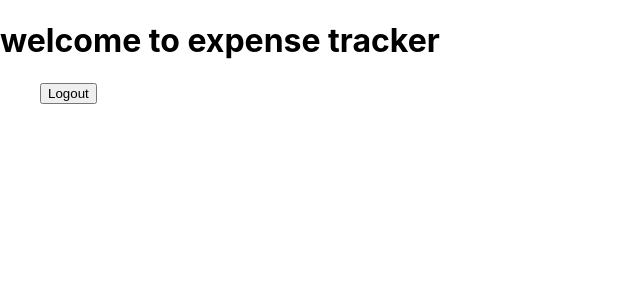
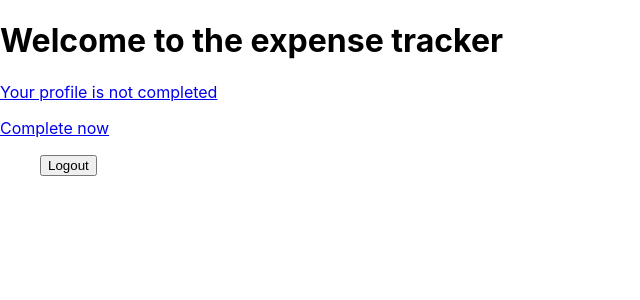
Before and after one commit to pheonix2121/Expense-Tracker, a React (Create React App) app: page /home in a window 1280 px wide. Shown: the top 300 px of the page, without its empty margins (0-640 px from the left). Built offline with nearby package versions, Linux system fonts and the light colour scheme; sample sign-in values are in the browser's storage.

Commit message:
E.T Task 4

```diff
--- a/src/components/Home.jsx
+++ b/src/components/Home.jsx
@@ -1,4 +1,5 @@
-import { useContext } from "react";
+import React, { useContext } from "react";
+
 import { Link, useNavigate } from "react-router-dom";
 
 import AuthContext from "../store/AuthContext";
@@ -8,26 +9,29 @@ const Home = () => {
   const authCtx = useContext(AuthContext);
 
   const isLoggedIn = authCtx.isLoggedIn;
-
+  const isProfileCompleted = authCtx.isProfileCompleted;
   const logoutHandler = () => {
     authCtx.logout();
     navigate("/");
   };
 
   return (
-    <div >
-        <h1>welcome to expense tracker </h1>
+    <div>
+    <h1>Welcome to the expense tracker</h1>
 
-      <nav >
-        <ul>
-          {!isLoggedIn && (
-            <Link to="/" >
-              Login
+    {!isProfileCompleted && (
+      <Link to="/profile">
+        <p>Your profile is not completed</p>
+        <p>Complete now</p>
       </Link>
     )}
-          {isLoggedIn && (
-            <button onClick={logoutHandler}>Logout</button>
-          )}
+{isProfileCompleted && <p>Your profile is completed</p>}
+
+
+    <nav>
+      <ul>
+        {!isLoggedIn && <Link to="/">Login</Link>}
+        {isLoggedIn && <button onClick={logoutHandler}>Logout</button>}
       </ul>
     </nav>
   </div>
--- a/src/components/ProfilePage.jsx
+++ b/src/components/ProfilePage.jsx
@@ -1,4 +1,5 @@
-import React, { useState } from "react";
+
+import React, { useState, useEffect } from "react";
 import { useContext } from "react";
 import AuthContext from "../store/AuthContext";
 import axios  from "axios";
@@ -7,6 +8,27 @@ const Profile = () => {
   const [fullName, setFullName] = useState("");
   const [photoURL, setPhotoURL] = useState("");
   const authCtx = useContext(AuthContext);
+
+  useEffect(() => {
+    const fetchUserData = async () => {
+      const idToken = authCtx.token;
+      try {
+        const response = await axios.post(
+          `https://identitytoolkit.googleapis.com/v1/accounts:lookup?key=AIzaSyCUQkIpkp-AV5ksPj3lxbd94zq0PzufhHI`,
+          {
+            idToken: idToken,
+          }
+        );
+        const user = response.data.users[0];
+        setFullName(user.displayName);
+        setPhotoURL(user.photoUrl);
+      } catch (error) {
+        console.log(error);
+      }
+    };
+
+    fetchUserData();
+  }, [authCtx.token]);
 
   const saveProfileHandler = async () => {
     const idToken = authCtx.token;
```
Lines whose indentation alone changed are shown as unchanged.
